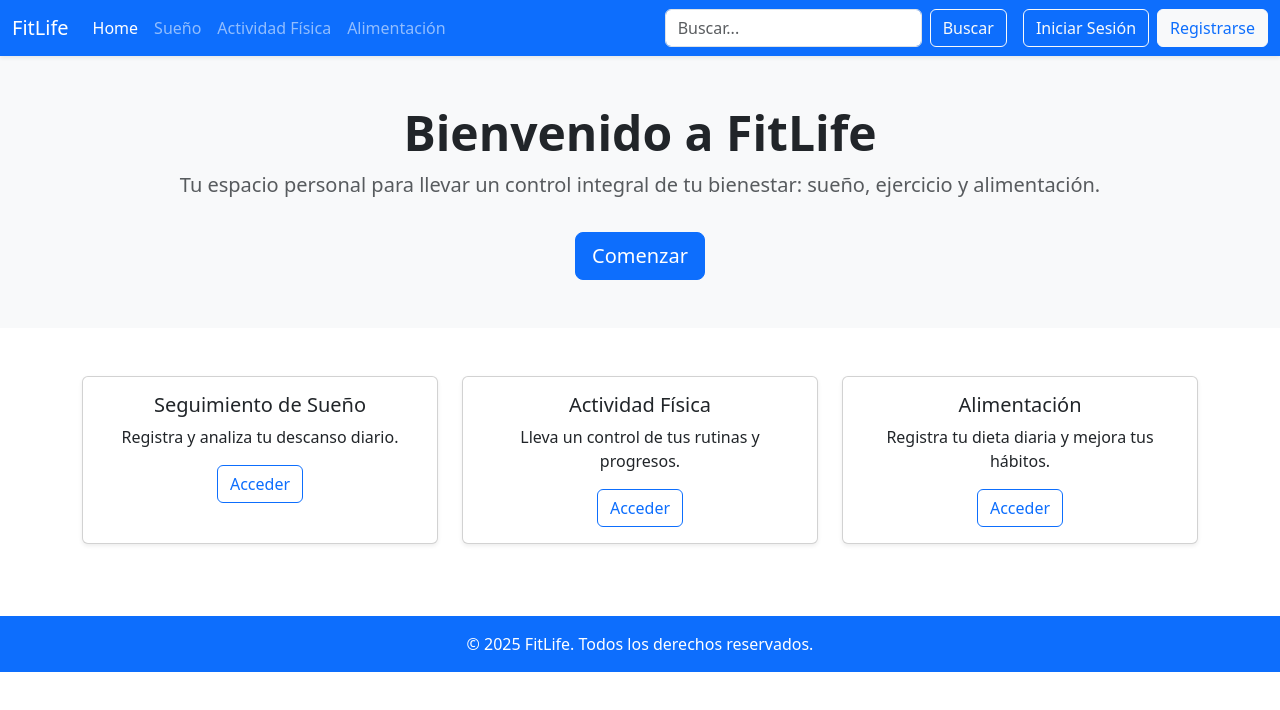
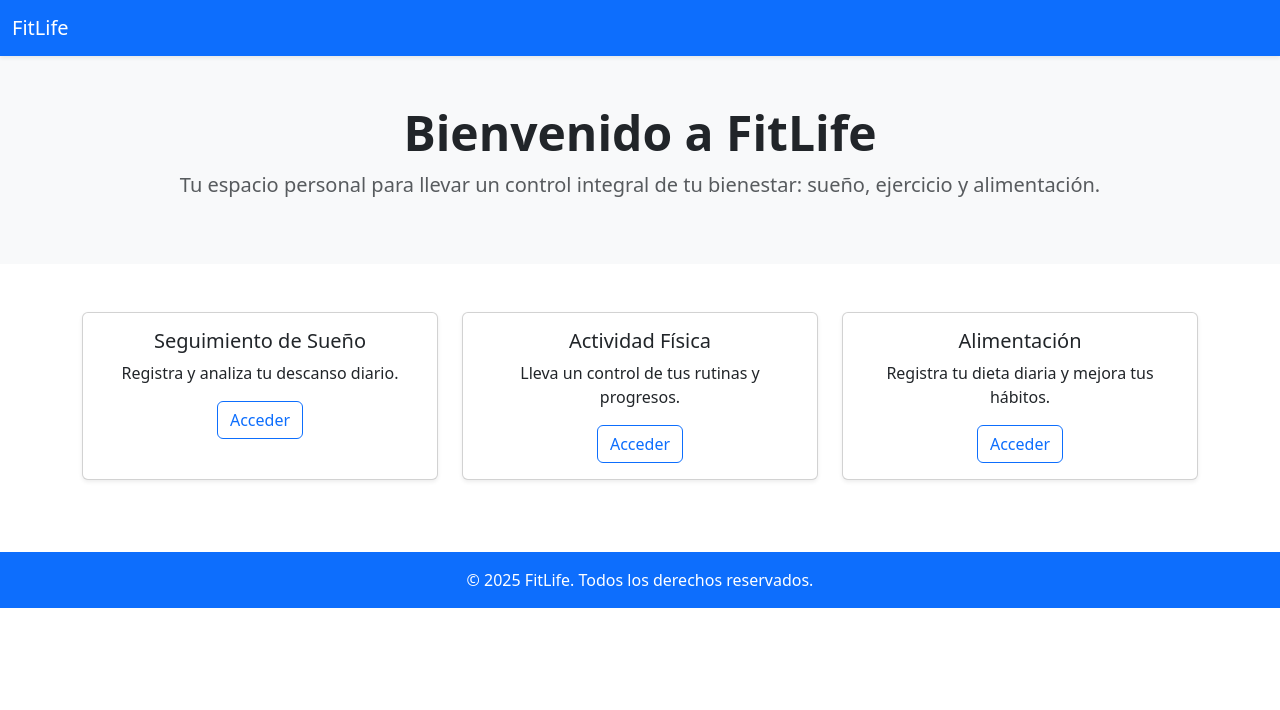
Before and after one commit to antocastillo/fitlife, a plain HTML site: page index.html in a window 1280 px wide. Drawn offline with nearby package versions, Linux system fonts and the light colour scheme.

Commit message:
modifique index

```diff
--- a/index.html
+++ b/index.html
@@ -3,7 +3,7 @@
 <head>
   <meta charset="UTF-8" />
   <meta name="viewport" content="width=device-width, initial-scale=1" />
-  <title>Bienvenido - FitLife</title>
+  <title>FitLife-Salud y Bienestar</title>
 
   <link href="https://cdn.jsdelivr.net/npm/bootstrap@5.3.0/dist/css/bootstrap.min.css" rel="stylesheet" />
 </head>
@@ -17,24 +17,6 @@
         <span class="navbar-toggler-icon"></span>
       </button>
 
-
-      <div class="collapse navbar-collapse" id="navbarContenido">
-        <ul class="navbar-nav me-auto mb-2 mb-lg-0">
-          <li class="nav-item"><a class="nav-link active" href="home.html">Home</a></li>
-          <li class="nav-item"><a class="nav-link" href="suenio.html">Sueño</a></li>
-          <li class="nav-item"><a class="nav-link" href="act_fisica.html">Actividad Física</a></li>
-          <li class="nav-item"><a class="nav-link" href="comida.html">Alimentación</a></li>
-        </ul>
-
-
-        <form class="d-flex me-3" role="search">
-          <input class="form-control me-2" type="search" placeholder="Buscar..." aria-label="Buscar" />
-          <button class="btn btn-outline-light" type="submit">Buscar</button>
-        </form>
-
-
-        <a href="#" class="btn btn-outline-light me-2">Iniciar Sesión</a>
-        <a href="#" class="btn btn-light text-primary">Registrarse</a>
       </div>
     </div>
   </nav>
@@ -46,7 +28,6 @@
       <p class="lead text-muted">
         Tu espacio personal para llevar un control integral de tu bienestar: sueño, ejercicio y alimentación.
       </p>
-      <a href="#" class="btn btn-primary btn-lg mt-3">Comenzar</a>
     </div>
   </section>
 
@@ -58,7 +39,7 @@
           <div class="card-body">
             <h5 class="card-title">Seguimiento de Sueño</h5>
             <p class="card-text">Registra y analiza tu descanso diario.</p>
-            <a href="#" class="btn btn-outline-primary">Acceder</a>
+            <a href="suenio.html" class="btn btn-outline-primary">Acceder</a>
           </div>
         </div>
       </div>
@@ -67,7 +48,7 @@
           <div class="card-body">
             <h5 class="card-title">Actividad Física</h5>
             <p class="card-text">Lleva un control de tus rutinas y progresos.</p>
-            <a href="#" class="btn btn-outline-primary">Acceder</a>
+            <a href="act_fisica.html" class="btn btn-outline-primary">Acceder</a>
           </div>
         </div>
       </div>
@@ -76,7 +57,7 @@
           <div class="card-body">
             <h5 class="card-title">Alimentación</h5>
             <p class="card-text">Registra tu dieta diaria y mejora tus hábitos.</p>
-            <a href="#" class="btn btn-outline-primary">Acceder</a>
+            <a href="comida.html" class="btn btn-outline-primary">Acceder</a>
           </div>
         </div>
       </div>
```
